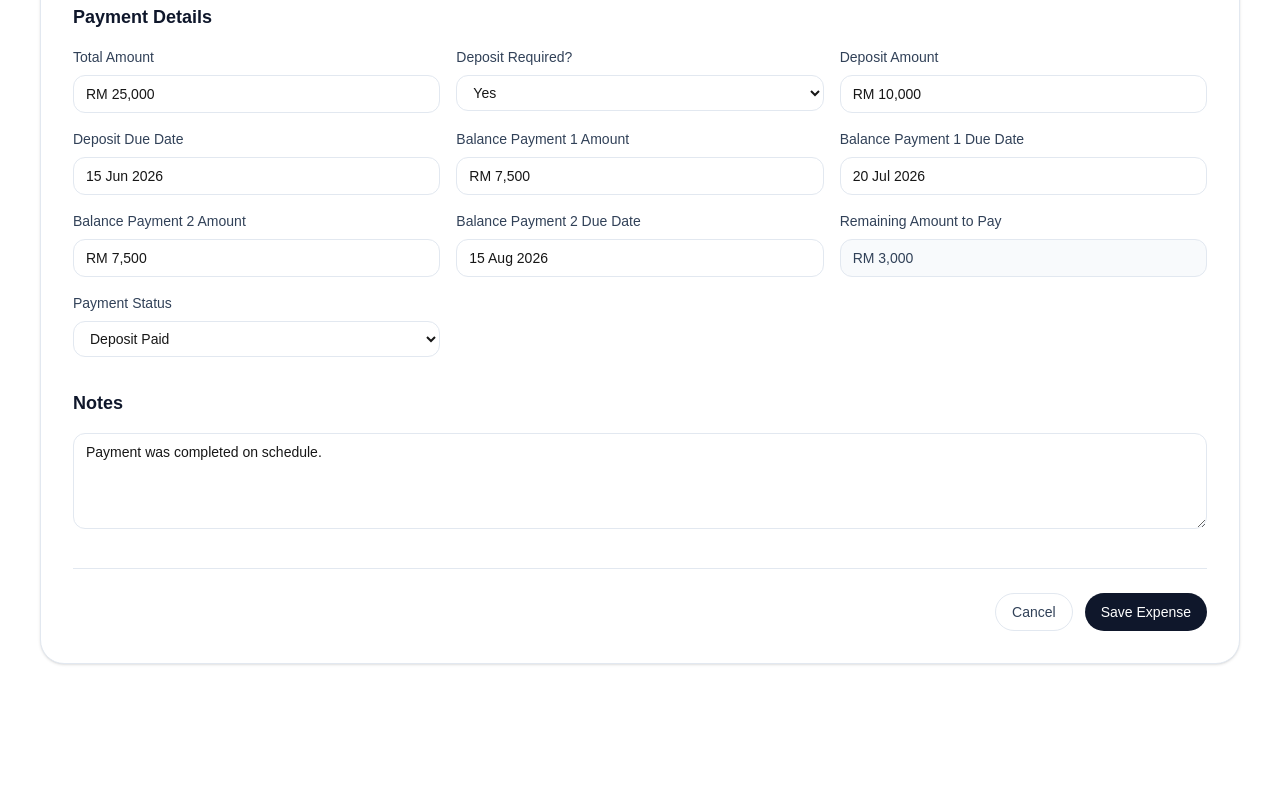
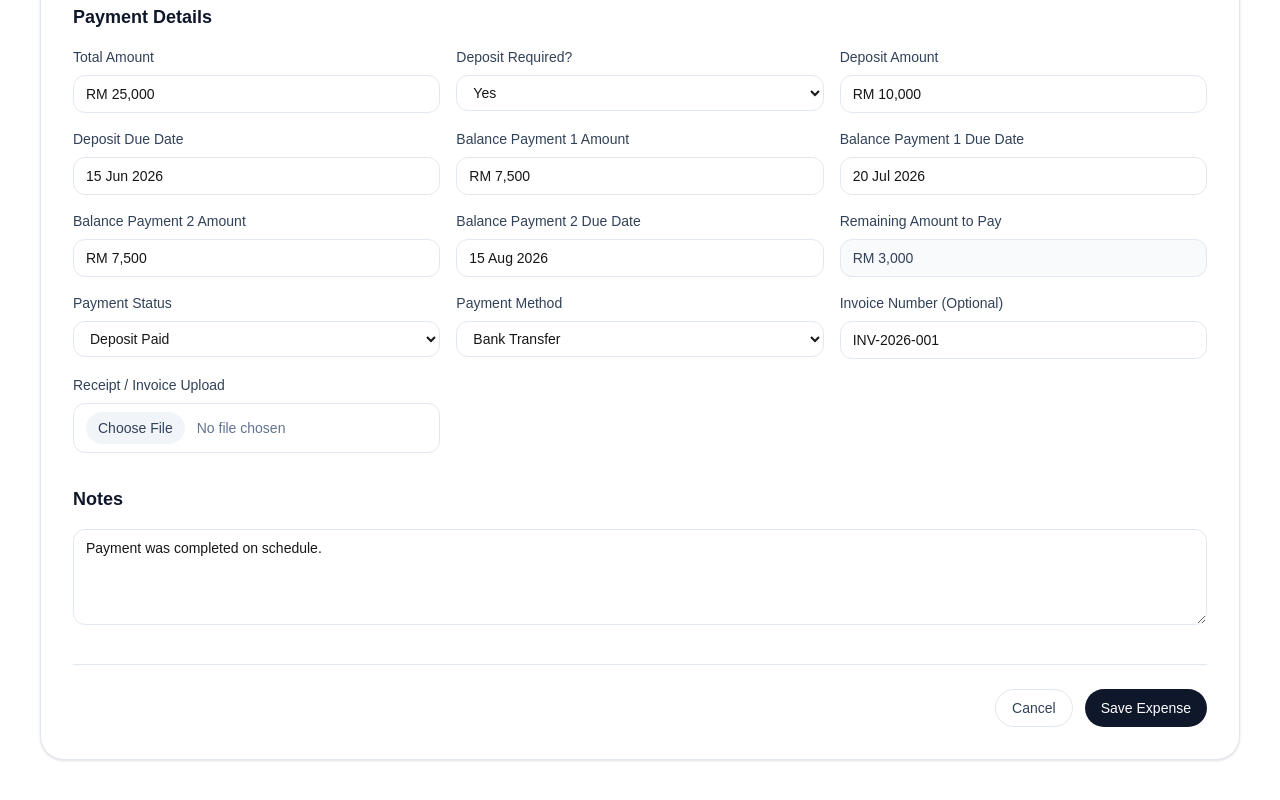
Before and after one commit to RCEventPlanner/WeddingPlanningOS, a Next.js app: page /budget in a window 1280 px wide. Shown: the part 1231-2031 px from the top of the page. Before the commit the page ends 1935 px from the top, so only its background shows below. Built offline with nearby package versions, Linux system fonts and the light colour scheme.

Commit message:
Add payment method and receipt fields

```diff
--- a/components/BudgetForm.tsx
+++ b/components/BudgetForm.tsx
@@ -277,6 +277,40 @@ export function BudgetForm({
                 <option>Overdue</option>
               </select>
             </div>
+
+            <div>
+              <label className="mb-2 block text-sm font-medium text-slate-700">
+                Payment Method
+              </label>
+              <select className="w-full rounded-xl border border-slate-200 px-3 py-2 text-sm outline-none focus:border-rose-400">
+                <option>Bank Transfer</option>
+                <option>DuitNow QR</option>
+                <option>Cash</option>
+                <option>Credit Card</option>
+                <option>E-Wallet</option>
+                <option>Others</option>
+              </select>
+            </div>
+
+            <div>
+              <label className="mb-2 block text-sm font-medium text-slate-700">
+                Invoice Number (Optional)
+              </label>
+              <input
+                className="w-full rounded-xl border border-slate-200 px-3 py-2 text-sm outline-none focus:border-rose-400"
+                defaultValue="INV-2026-001"
+              />
+            </div>
+
+            <div>
+              <label className="mb-2 block text-sm font-medium text-slate-700">
+                Receipt / Invoice Upload
+              </label>
+              <input
+                type="file"
+                className="w-full rounded-xl border border-slate-200 bg-white px-3 py-2 text-sm text-slate-500 file:mr-3 file:rounded-full file:border-0 file:bg-slate-100 file:px-3 file:py-1.5 file:text-sm file:font-medium file:text-slate-700"
+              />
+            </div>
           </div>
         </div>
 
```
